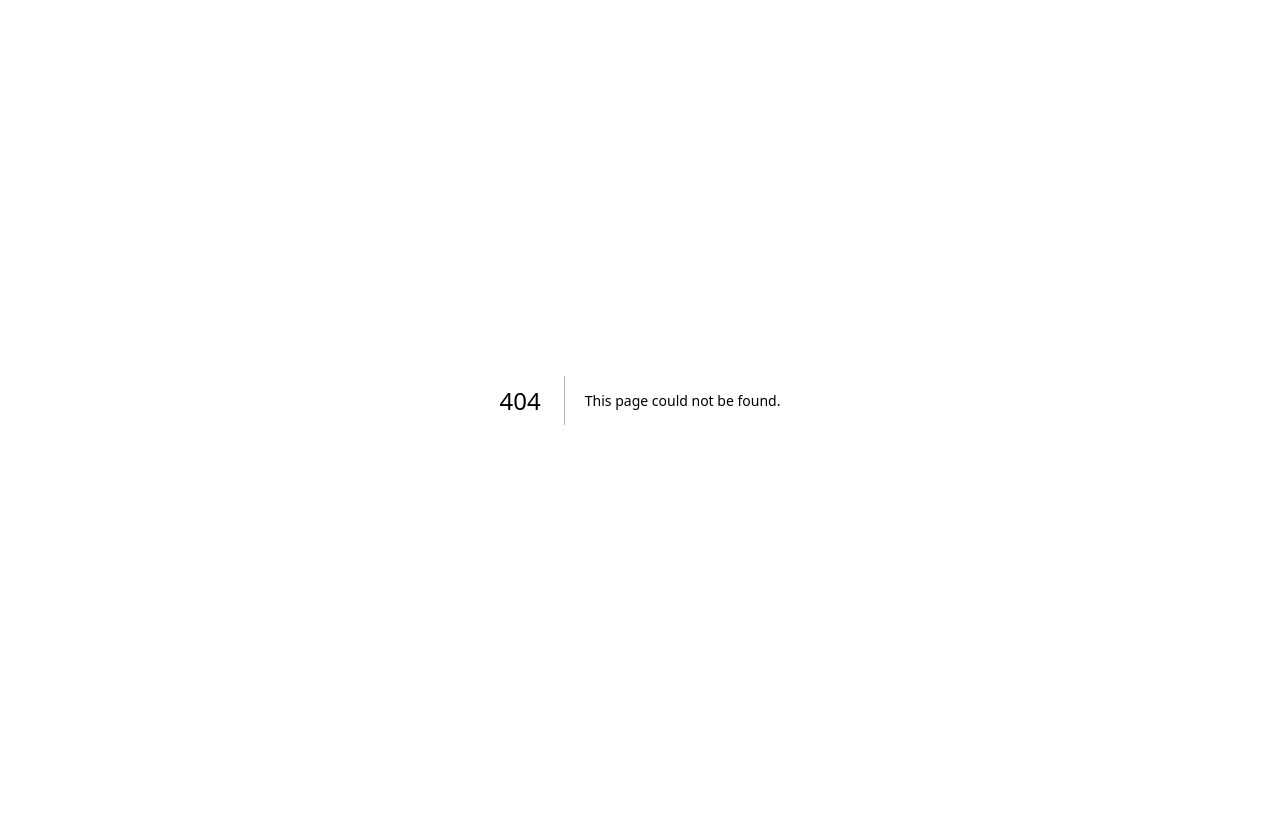
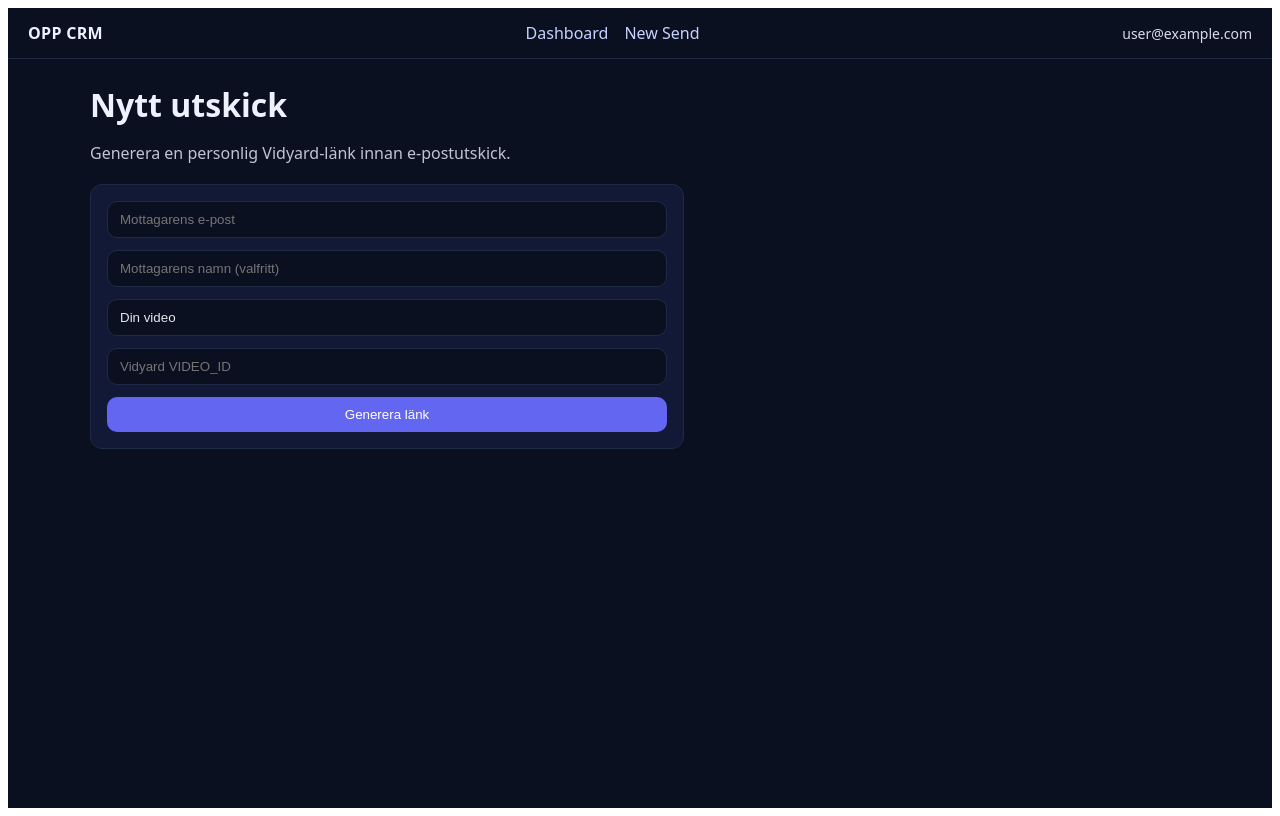
Before and after one commit to Sirtap404/opp-crm, a Next.js app: page /new-send in a window 1280 px wide. Before the commit this address had no page. Built offline with nearby package versions, Linux system fonts and the light colour scheme; no server answers; sample sign-in values are in the browser's storage.

Commit message:
Create new-send.js

```diff
--- /dev/null
+++ b/pages/new-send.js
@@ -0,0 +1,47 @@
+import { useState } from "react";
+import { getServerSession } from "next-auth/next";
+import { authOptions } from "./api/auth/[...nextauth]";
+import Layout from "../components/Layout";
+
+export default function NewSend({ user }) {
+  const [email,setEmail] = useState("");
+  const [name,setName] = useState("");
+  const [subject,setSubject] = useState("Din video");
+  const [videoId,setVideoId] = useState("");
+  const [status,setStatus] = useState(null);
+
+  const submit = async e => {
+    e.preventDefault();
+    setStatus("Skickar…");
+    const r = await fetch("/api/send", {
+      method:"POST",
+      headers:{ "Content-Type":"application/json" },
+      body: JSON.stringify({ email, name, subject, videoId })
+    });
+    const data = await r.json();
+    setStatus(r.ok ? `Genererad länk: ${data.video_url}` : `Fel: ${data.error || "okänt fel"}`);
+  };
+
+  return (
+    <Layout user={user}>
+      <h1 style={{marginBottom:8}}>Nytt utskick</h1>
+      <p style={{opacity:0.8,marginBottom:20}}>Generera en personlig Vidyard-länk innan e-postutskick.</p>
+      <form onSubmit={submit} style={{display:"grid",gap:12,background:"#111936",padding:16,borderRadius:12,border:"1px solid #1f2a44",maxWidth:560}}>
+        <input placeholder="Mottagarens e-post" value={email} onChange={e=>setEmail(e.target.value)} required style={iStyle}/>
+        <input placeholder="Mottagarens namn (valfritt)" value={name} onChange={e=>setName(e.target.value)} style={iStyle}/>
+        <input placeholder="Ämnesrad" value={subject} onChange={e=>setSubject(e.target.value)} required style={iStyle}/>
+        <input placeholder="Vidyard VIDEO_ID" value={videoId} onChange={e=>setVideoId(e.target.value)} required style={iStyle}/>
+        <button style={{padding:"10px 14px",background:"#6366f1",border:"none",borderRadius:10,color:"#fff"}}>Generera länk</button>
+        {status && <div style={{marginTop:6,opacity:0.95}}>{status}</div>}
+      </form>
+    </Layout>
+  );
+}
+
+const iStyle = { padding:"10px 12px", borderRadius:10, border:"1px solid #1f2a44", background:"#0b1020", color:"#e5e7eb" };
+
+export async function getServerSideProps(ctx) {
+  const session = await getServerSession(ctx.req, ctx.res, authOptions);
+  if (!session?.user?.email) return { redirect: { destination: "/login", permanent:false } };
+  return { props: { user: { email: session.user.email } } };
+}
```
